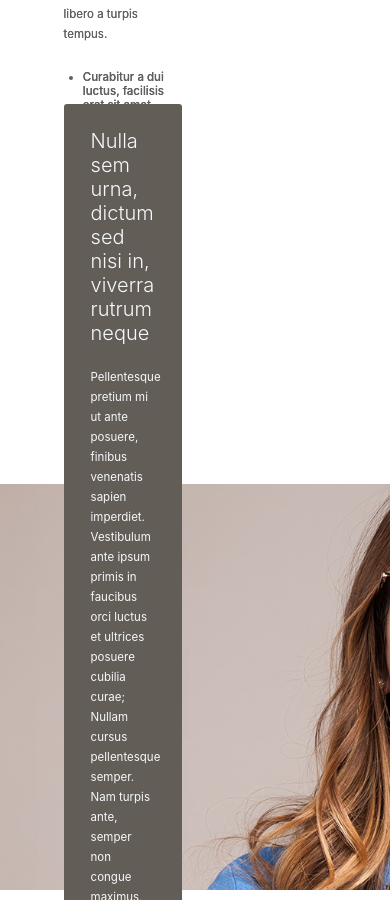
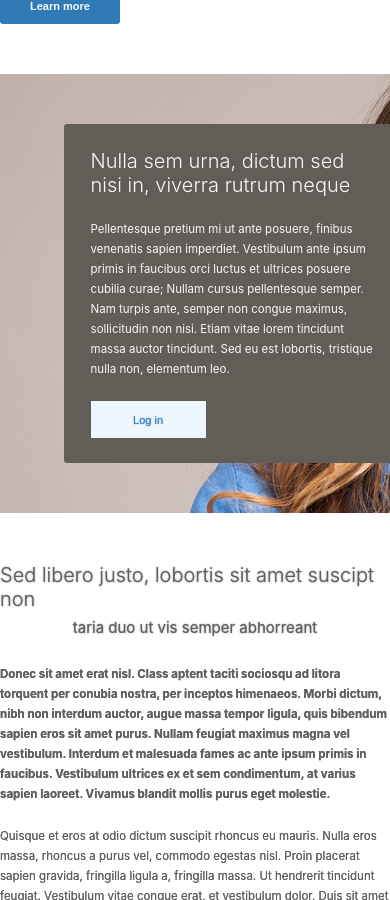
Before and after one commit to jgumoes/react-website, a React (Create React App) app: page / in a window 390 px wide. Shown: the part 668-1568 px from the top of the page. Built offline with nearby package versions, Linux system fonts and the light colour scheme; no server answers.

Commit message:
switching folders because npm broke

```diff
--- a/src/Views/Main/Main.css
+++ b/src/Views/Main/Main.css
@@ -1,6 +1,3 @@
-:root {
-  /* --element-width: 486px */
-}
 
 .static-card {
   box-sizing: border-box;
@@ -60,16 +57,19 @@
 }
 /* second card*/
 .static-card#second {
-  height: 406px;
+  max-height: 406px;
   background-image: url("../../Resources/shutterstock_1302552622.jpg");
   background-position-x: center;
   background-position-y: -49px;
   background-size: 1530px;
+  max-height: fit-content;
 }
 
 .static-card#second .card-element {
   padding: 25px 27px;
   background-color: #635d58;
+  max-height: 340px;
+  min-width: 340px;
 }
 
 #second .card-element h2,#second .card-element p {
@@ -110,3 +110,24 @@
     column-count: unset;
   }
 }
+
+@media screen and (max-width: 1120px) {
+  .static-card#first, .static-card#third{
+    max-width: 755px;
+    box-sizing: unset;
+    padding-inline: 0;
+    margin-inline: auto;
+  }
+}
+
+@media screen and (max-width: 850) {
+  .static-card#first .card-element{
+    flex-direction: column-reverse;
+    max-width: unset;
+  }
+
+  .static-card {
+    margin-inline: max(var(--responsive-margin-percentage), var(--responsive-margin-px));
+
+  }
+}
```
